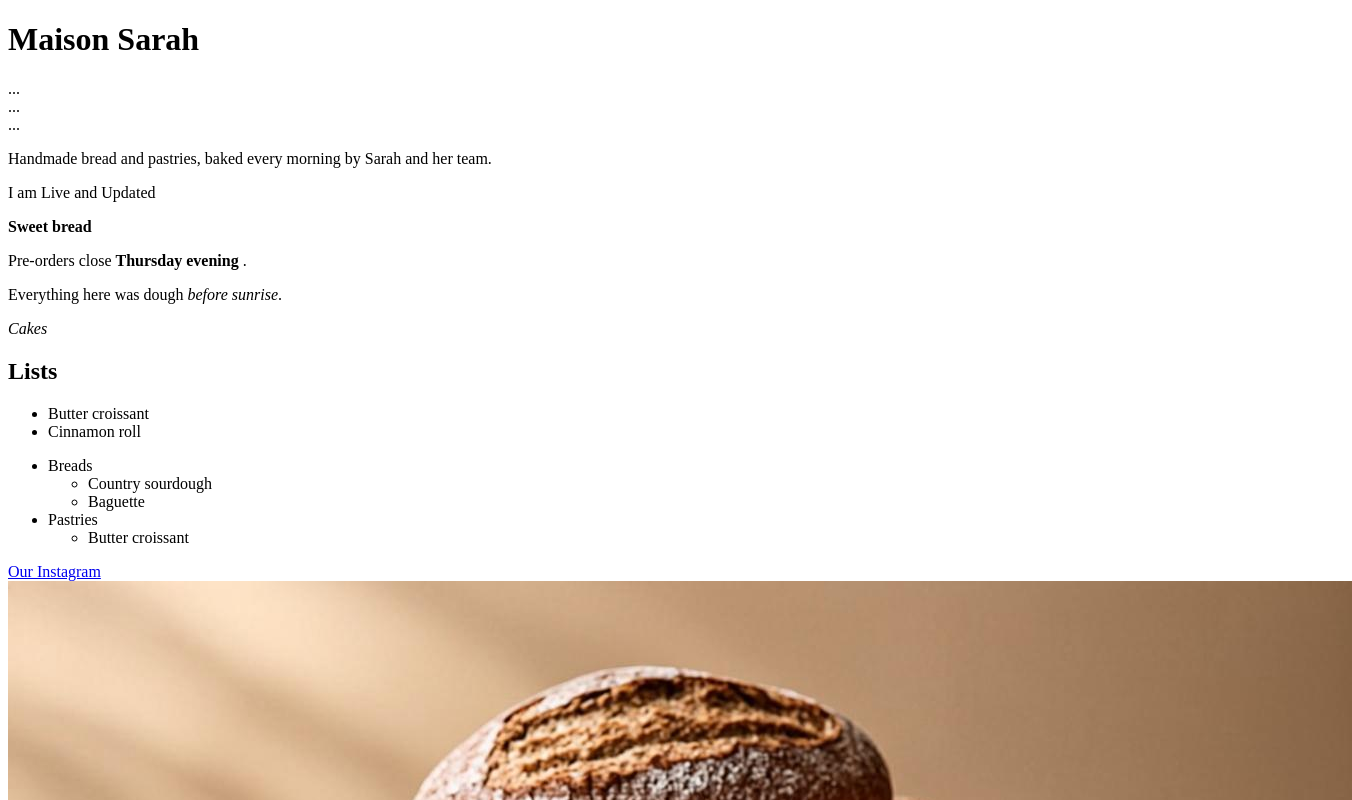
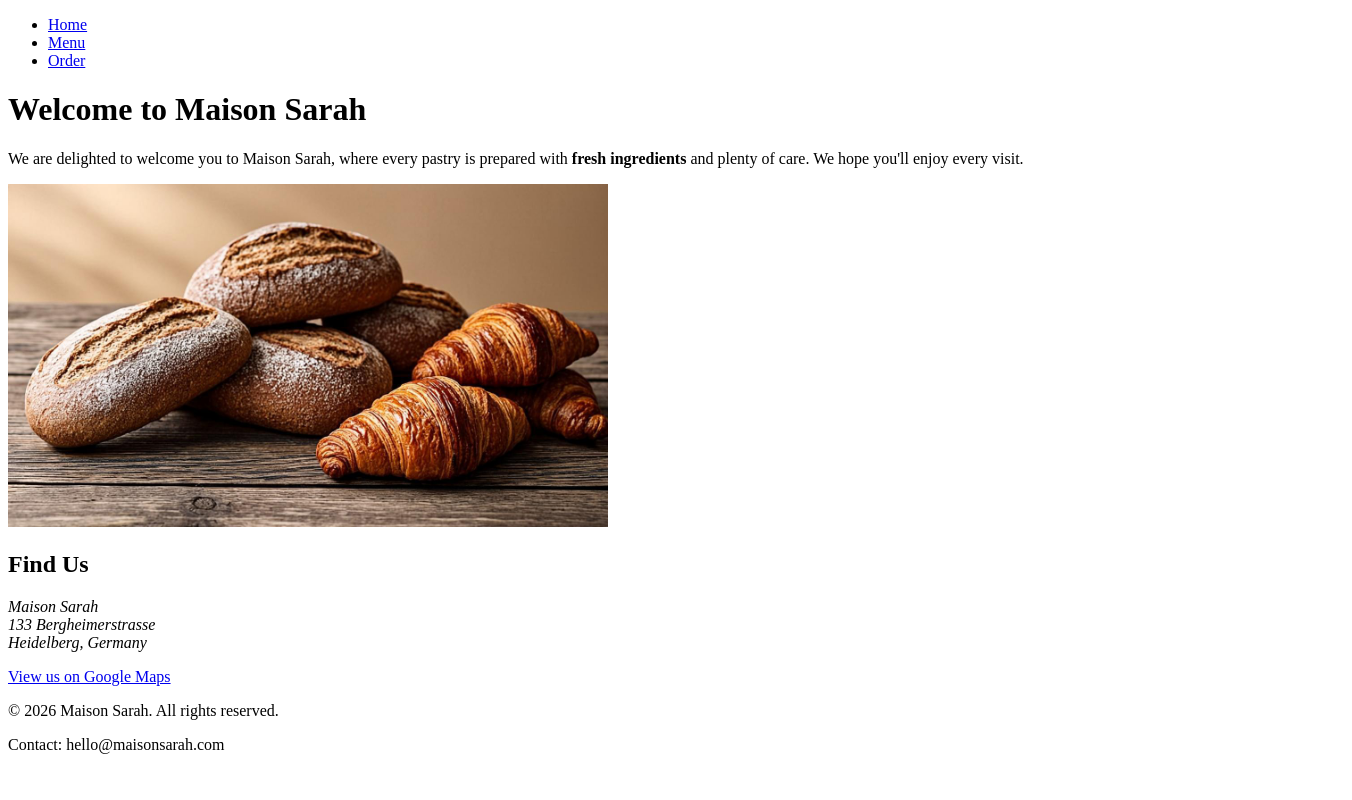
Before and after one commit to juliusmugenyi-ship-it/maison-sarah, a plain HTML site: page index.html in a window 1280 px wide. Shown: the top 800 px of the page, 1352 px wide, since content can reach past the window. Drawn offline with Linux system fonts and the light colour scheme.

Commit message:
Add three-page structure with shared nav

```diff
--- a/index.html
+++ b/index.html
@@ -3,86 +3,58 @@
   <head>
     <meta charset="UTF-8" />
     <meta name="viewport" content="width=device-width, initial-scale=1.0" />
-    <title>Maison Sarah</title>
+    <title>Maison Sarah | Home</title>
   </head>
   <body>
-    <h1>Maison Sarah</h1>
+    <header>
+      <nav>
+        <ul>
+          <li><a href="index.html">Home</a></li>
+          <li><a href="menu.html">Menu</a></li>
+          <li><a href="order.html">Order</a></li>
+        </ul>
+      </nav>
+    </header>
 
-    <header>
-      <nav>...</nav>
-    </header>
     <main>
-      <section>...</section>
-    </main>
-    <footer>...</footer>
+      <h1>Welcome to Maison Sarah</h1>
 
       <p>
-      Handmade bread and pastries, baked every morning by Sarah and her team.
+        We are delighted to welcome you to Maison Sarah, where every pastry is
+        prepared with <strong>fresh ingredients</strong> and plenty of care. We
+        hope you'll enjoy every visit.
       </p>
-    <p>I am Live and Updated</p>
-    <!--bolds or <b> but old now-->
-    <strong>Sweet bread</strong>
-    <p>Pre-orders close <strong>Thursday evening </strong>.</p>
-    <!--em italics the text but <i> still works the same-->
-    <p>Everything here was dough <em>before sunrise</em>.</p>
-    <p><i>Cakes</i></p>
 
-    <h2>Lists</h2>
-    <!--Unordered list-->
-    <ul>
-      <li>Butter croissant</li>
-      <li>Cinnamon roll</li>
-    </ul>
-
-    <!--Nesting Lists (A list item into another whole list )-->
-    <ul>
-      <li>
-        Breads
-        <ul>
-          <li>Country sourdough</li>
-          <li>Baguette</li>
-        </ul>
-      </li>
-      <li>
-        Pastries
-        <ul>
-          <li>Butter croissant</li>
-        </ul>
-      </li>
-    </ul>
-
-    <!--The (a) element-->
-    <!--<a href="menu.html"></a>-->
-    <!--Opening a new tab-->
-    <a href="https://www.instagram.com" target="_blank" rel="noopener">
-      Our Instagram</a
-    >
-
-    <!--The Image Element-->
       <img
         src="images/hero-bakery.jpg"
-      alt="The counter of Maison Sarah with fresh loaves stacked on wooden shelves."
+        alt="Fresh pastries are displayed in the bakery for customers to enjoy."
+        width="600"
       />
 
-    <!--Page Structure and containers-->
-    <!--
-    <body>
-  <header>
-    <nav> ... </nav>
-  </header>
-  <main>
-    <section> ... </section>
+      <section>
+        <h2>Find Us</h2>
+
+        <address>
+          Maison Sarah<br />
+          133 Bergheimerstrasse <br />
+          Heidelberg, Germany
+        </address>
+
+        <p>
+          <a
+            href="https://maps.google.com"
+            target="_blank"
+            rel="noopener noreferrer"
+          >
+            View us on Google Maps
+          </a>
+        </p>
+      </section>
     </main>
-  <footer> ... </footer>
-</body>
-  -->
-    <p>Whole loaf: <span>5.80</span></p>
 
-    <!--One nav, one every page-->
-    <!--<nav>
-  <a href="index.html">Home</a>
-  <a href="menu.html">Menu</a>
-  <a href="order.html">Order</a>
-</nav>-->
+    <footer>
+      <p>© 2026 Maison Sarah. All rights reserved.</p>
+      <p>Contact: hello@maisonsarah.com</p>
+    </footer>
   </body>
 </html>
```
Also changed, not shown: menu.html (+67 -0 lines), order.html (+33 -0 lines), 1 other file. Lines whose indentation alone changed are shown as unchanged.
